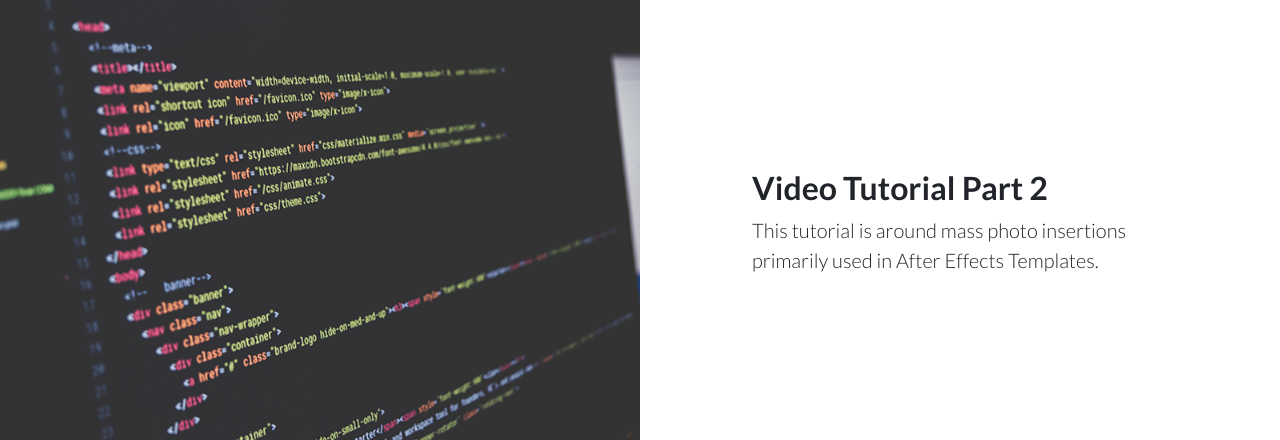
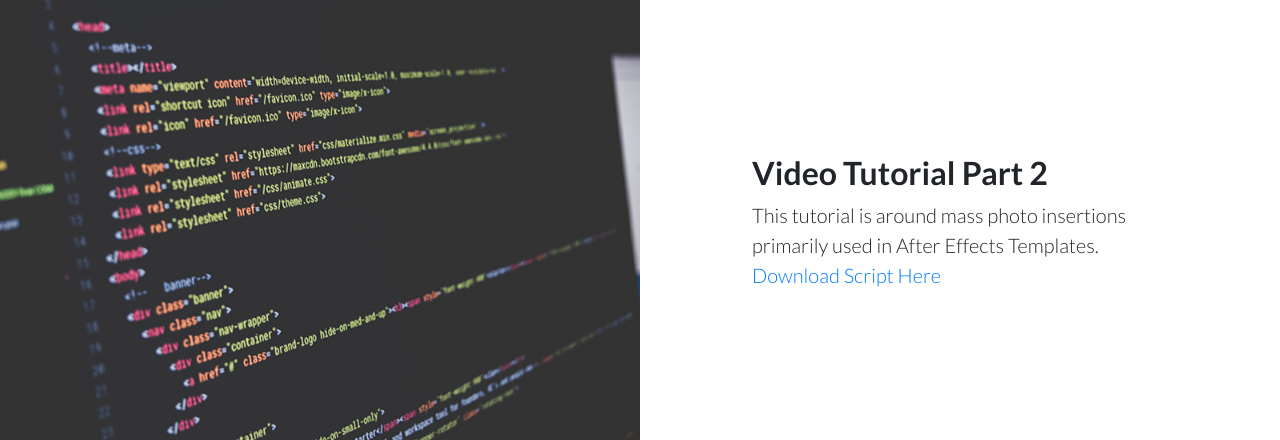
Before and after one commit to lalani/videoproduction, a website: page index.html in a window 1280 px wide. Shown: the part 1045-1485 px from the top of the page. Drawn offline with Linux system fonts and the light colour scheme.

Commit message:
added script dl

```diff
--- a/index.html
+++ b/index.html
@@ -111,7 +111,7 @@
         <div class="col-lg-6 text-white showcase-img" style="background-image: url('img/bg-showcase-2.jpg');"></div>
         <div class="col-lg-6 my-auto showcase-text">
           <h2>Video Tutorial Part 2</h2>
-          <p class="lead mb-0">This tutorial is around mass photo insertions primarily used in After Effects Templates. </p>
+          <p class="lead mb-0">This tutorial is around mass photo insertions primarily used in After Effects Templates. <a href="Photos_Videos_Comps_To_Comps.jsx">Download Script Here</a> </p>
 
         </div>
       </div>
```
